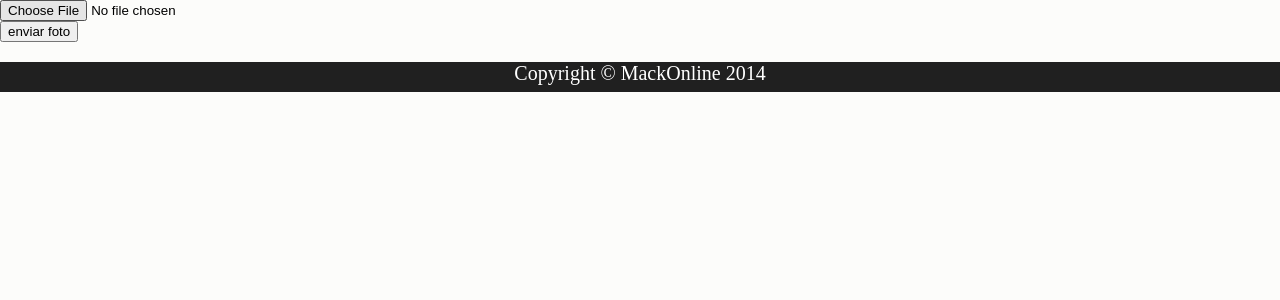
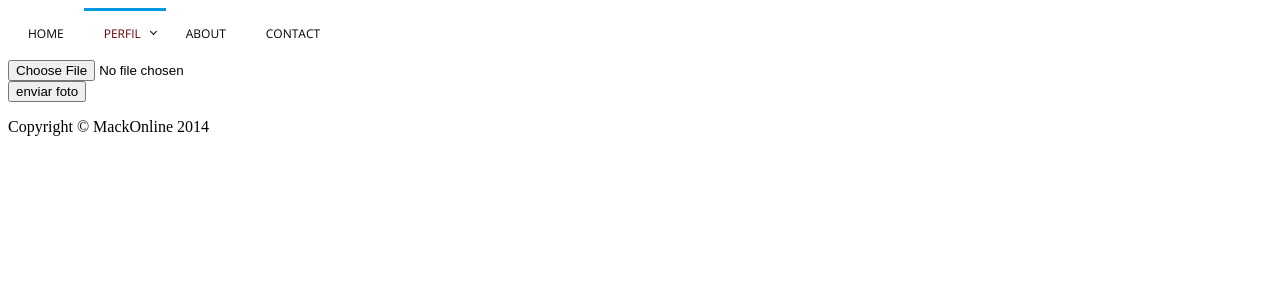
Before and after one commit to VictorMessina/ProjetoTecWeb, a PHP site: page /perfil.php in a window 1280 px wide. Shown: the top 300 px of the page. Run offline with PHP 8.4, Linux system fonts and the light colour scheme.

Commit message:
alterações no perfil, no index e css

```diff
--- /dev/null
+++ b/css/menu.css
@@ -0,0 +1,309 @@
+@import url(http://fonts.googleapis.com/css?family=Open+Sans);
+#cssmenu,
+#cssmenu ul,
+#cssmenu ul li,
+#cssmenu ul li a,
+#cssmenu #menu-button {
+  margin: 0;
+  padding: 0;
+  border: 0;
+  list-style: none;
+  line-height: 1;
+  display: block;
+  position: relative;
+  -webkit-box-sizing: border-box;
+  -moz-box-sizing: border-box;
+  box-sizing: border-box;
+}
+#cssmenu:after,
+#cssmenu > ul:after {
+  content: ".";
+  display: block;
+  clear: both;
+  visibility: hidden;
+  line-height: 0;
+  height: 0;
+}
+#cssmenu #menu-button {
+  display: none;
+}
+#cssmenu {
+  width: auto;
+  font-family: 'Open Sans', sans-serif;
+  line-height: 1;
+  background: #ffffff;
+}
+#menu-line {
+  position: absolute;
+  top: 0;
+  left: 0;
+  height: 3px;
+  background: #009ae1;
+  -webkit-transition: all 0.25s ease-out;
+  -moz-transition: all 0.25s ease-out;
+  -ms-transition: all 0.25s ease-out;
+  -o-transition: all 0.25s ease-out;
+  transition: all 0.25s ease-out;
+}
+#cssmenu > ul > li {
+  float: left;
+}
+#cssmenu.align-center > ul {
+  font-size: 0;
+  text-align: center;
+}
+#cssmenu.align-center > ul > li {
+  display: inline-block;
+  float: none;
+}
+#cssmenu.align-center ul ul {
+  text-align: left;
+}
+#cssmenu.align-right > ul > li {
+  float: right;
+}
+#cssmenu.align-right ul ul {
+  text-align: right;
+}
+#cssmenu > ul > li > a {
+  padding: 20px;
+  font-size: 12px;
+  text-decoration: none;
+  text-transform: uppercase;
+  color: #000000;
+  -webkit-transition: color .2s ease;
+  -moz-transition: color .2s ease;
+  -ms-transition: color .2s ease;
+  -o-transition: color .2s ease;
+  transition: color .2s ease;
+}
+#cssmenu > ul > li:hover > a,
+#cssmenu > ul > li.active > a {
+  color: #6B0000;
+}
+#cssmenu > ul > li.has-sub > a {
+  padding-right: 25px;
+}
+#cssmenu > ul > li.has-sub > a::after {
+  position: absolute;
+  top: 21px;
+  right: 10px;
+  width: 4px;
+  height: 4px;
+  border-bottom: 1px solid #000000;
+  border-right: 1px solid #000000;
+  content: "";
+  -webkit-transform: rotate(45deg);
+  -moz-transform: rotate(45deg);
+  -ms-transform: rotate(45deg);
+  -o-transform: rotate(45deg);
+  transform: rotate(45deg);
+  -webkit-transition: border-color 0.2s ease;
+  -moz-transition: border-color 0.2s ease;
+  -ms-transition: border-color 0.2s ease;
+  -o-transition: border-color 0.2s ease;
+  transition: border-color 0.2s ease;
+}
+#cssmenu > ul > li.has-sub:hover > a::after {
+  border-color: #009ae1;
+}
+#cssmenu ul ul {
+  position: absolute;
+  left: -9999px;
+}
+#cssmenu li:hover > ul {
+  left: auto;
+}
+#cssmenu.align-right li:hover > ul {
+  right: 0;
+}
+#cssmenu ul ul ul {
+  margin-left: 100%;
+  top: 0;
+}
+#cssmenu.align-right ul ul ul {
+  margin-left: 0;
+  margin-right: 100%;
+}
+#cssmenu ul ul li {
+  height: 0;
+  -webkit-transition: height .2s ease;
+  -moz-transition: height .2s ease;
+  -ms-transition: height .2s ease;
+  -o-transition: height .2s ease;
+  transition: height .2s ease;
+}
+#cssmenu ul li:hover > ul > li {
+  height: 32px;
+}
+#cssmenu ul ul li a {
+  padding: 10px 20px;
+  width: 160px;
+  font-size: 12px;
+  background: #333333;
+  text-decoration: none;
+  color: #dddddd;
+  -webkit-transition: color .2s ease;
+  -moz-transition: color .2s ease;
+  -ms-transition: color .2s ease;
+  -o-transition: color .2s ease;
+  transition: color .2s ease;
+}
+#cssmenu ul ul li:hover > a,
+#cssmenu ul ul li a:hover {
+  color: #ffffff;
+}
+#cssmenu ul ul li.has-sub > a::after {
+  position: absolute;
+  top: 13px;
+  right: 10px;
+  width: 4px;
+  height: 4px;
+  border-bottom: 1px solid #dddddd;
+  border-right: 1px solid #dddddd;
+  content: "";
+  -webkit-transform: rotate(-45deg);
+  -moz-transform: rotate(-45deg);
+  -ms-transform: rotate(-45deg);
+  -o-transform: rotate(-45deg);
+  transform: rotate(-45deg);
+  -webkit-transition: border-color 0.2s ease;
+  -moz-transition: border-color 0.2s ease;
+  -ms-transition: border-color 0.2s ease;
+  -o-transition: border-color 0.2s ease;
+  transition: border-color 0.2s ease;
+}
+#cssmenu.align-right ul ul li.has-sub > a::after {
+  right: auto;
+  left: 10px;
+  border-bottom: 0;
+  border-right: 0;
+  border-top: 1px solid #dddddd;
+  border-left: 1px solid #dddddd;
+}
+#cssmenu ul ul li.has-sub:hover > a::after {
+  border-color: #ffffff;
+}
+@media all and (max-width: 768px), only screen and (-webkit-min-device-pixel-ratio: 2) and (max-width: 1024px), only screen and (min--moz-device-pixel-ratio: 2) and (max-width: 1024px), only screen and (-o-min-device-pixel-ratio: 2/1) and (max-width: 1024px), only screen and (min-device-pixel-ratio: 2) and (max-width: 1024px), only screen and (min-resolution: 192dpi) and (max-width: 1024px), only screen and (min-resolution: 2dppx) and (max-width: 1024px) {
+  #cssmenu {
+    width: 100%;
+  }
+  #cssmenu ul {
+    width: 100%;
+    display: none;
+  }
+  #cssmenu.align-center > ul,
+  #cssmenu.align-right ul ul {
+    text-align: left;
+  }
+  #cssmenu ul li,
+  #cssmenu ul ul li,
+  #cssmenu ul li:hover > ul > li {
+    width: 100%;
+    height: auto;
+    border-top: 1px solid rgba(120, 120, 120, 0.15);
+  }
+  #cssmenu ul li a,
+  #cssmenu ul ul li a {
+    width: 100%;
+  }
+  #cssmenu > ul > li,
+  #cssmenu.align-center > ul > li,
+  #cssmenu.align-right > ul > li {
+    float: none;
+    display: block;
+  }
+  #cssmenu ul ul li a {
+    padding: 20px 20px 20px 30px;
+    font-size: 12px;
+    color: #000000;
+    background: none;
+  }
+  #cssmenu ul ul li:hover > a,
+  #cssmenu ul ul li a:hover {
+    color: #000000;
+  }
+  #cssmenu ul ul ul li a {
+    padding-left: 40px;
+  }
+  #cssmenu ul ul,
+  #cssmenu ul ul ul {
+    position: relative;
+    left: 0;
+    right: auto;
+    width: 100%;
+    margin: 0;
+  }
+  #cssmenu > ul > li.has-sub > a::after,
+  #cssmenu ul ul li.has-sub > a::after {
+    display: none;
+  }
+  #menu-line {
+    display: none;
+  }
+  #cssmenu #menu-button {
+    display: block;
+    padding: 20px;
+    color: #000000;
+    cursor: pointer;
+    font-size: 12px;
+    text-transform: uppercase;
+  }
+  #cssmenu #menu-button::after {
+    content: '';
+    position: absolute;
+    top: 20px;
+    right: 20px;
+    display: block;
+    width: 15px;
+    height: 2px;
+    background: #000000;
+  }
+  #cssmenu #menu-button::before {
+    content: '';
+    position: absolute;
+    top: 25px;
+    right: 20px;
+    display: block;
+    width: 15px;
+    height: 3px;
+    border-top: 2px solid #000000;
+    border-bottom: 2px solid #000000;
+  }
+  #cssmenu .submenu-button {
+    position: absolute;
+    z-index: 10;
+    right: 0;
+    top: 0;
+    display: block;
+    border-left: 1px solid rgba(120, 120, 120, 0.15);
+    height: 52px;
+    width: 52px;
+    cursor: pointer;
+  }
+  #cssmenu .submenu-button::after {
+    content: '';
+    position: absolute;
+    top: 21px;
+    left: 26px;
+    display: block;
+    width: 1px;
+    height: 11px;
+    background: #000000;
+    z-index: 99;
+  }
+  #cssmenu .submenu-button::before {
+    content: '';
+    position: absolute;
+    left: 21px;
+    top: 26px;
+    display: block;
+    width: 11px;
+    height: 1px;
+    background: #000000;
+    z-index: 99;
+  }
+  #cssmenu .submenu-button.submenu-opened:after {
+    display: none;
+  }
+}
--- /dev/null
+++ b/menu.js
@@ -0,0 +1,110 @@
+(function($) {
+
+  $.fn.menumaker = function(options) {
+
+      var cssmenu = $(this), settings = $.extend({
+        title: "Menu",
+        format: "dropdown",
+        sticky: false
+      }, options);
+
+      return this.each(function() {
+        cssmenu.prepend('<div id="menu-button">' + settings.title + '</div>');
+        $(this).find("#menu-button").on('click', function(){
+          $(this).toggleClass('menu-opened');
+          var mainmenu = $(this).next('ul');
+          if (mainmenu.hasClass('open')) {
+            mainmenu.hide().removeClass('open');
+          }
+          else {
+            mainmenu.show().addClass('open');
+            if (settings.format === "dropdown") {
+              mainmenu.find('ul').show();
+            }
+          }
+        });
+
+        cssmenu.find('li ul').parent().addClass('has-sub');
+
+        multiTg = function() {
+          cssmenu.find(".has-sub").prepend('<span class="submenu-button"></span>');
+          cssmenu.find('.submenu-button').on('click', function() {
+            $(this).toggleClass('submenu-opened');
+            if ($(this).siblings('ul').hasClass('open')) {
+              $(this).siblings('ul').removeClass('open').hide();
+            }
+            else {
+              $(this).siblings('ul').addClass('open').show();
+            }
+          });
+        };
+
+        if (settings.format === 'multitoggle') multiTg();
+        else cssmenu.addClass('dropdown');
+
+        if (settings.sticky === true) cssmenu.css('position', 'fixed');
+
+        resizeFix = function() {
+          if ($( window ).width() > 768) {
+            cssmenu.find('ul').show();
+          }
+
+          if ($(window).width() <= 768) {
+            cssmenu.find('ul').hide().removeClass('open');
+          }
+        };
+        resizeFix();
+        return $(window).on('resize', resizeFix);
+
+      });
+  };
+})(jQuery);
+
+(function($){
+$(document).ready(function(){
+
+$(document).ready(function() {
+  $("#cssmenu").menumaker({
+    title: "Menu",
+    format: "multitoggle"
+  });
+
+  $("#cssmenu").prepend("<div id='menu-line'></div>");
+
+var foundActive = false, activeElement, linePosition = 0, menuLine = $("#cssmenu #menu-line"), lineWidth, defaultPosition, defaultWidth;
+
+$("#cssmenu > ul > li").each(function() {
+  if ($(this).hasClass('active')) {
+    activeElement = $(this);
+    foundActive = true;
+  }
+});
+
+if (foundActive === false) {
+  activeElement = $("#cssmenu > ul > li").first();
+}
+
+defaultWidth = lineWidth = activeElement.width();
+
+defaultPosition = linePosition = activeElement.position().left;
+
+menuLine.css("width", lineWidth);
+menuLine.css("left", linePosition);
+
+$("#cssmenu > ul > li").hover(function() {
+  activeElement = $(this);
+  lineWidth = activeElement.width();
+  linePosition = activeElement.position().left;
+  menuLine.css("width", lineWidth);
+  menuLine.css("left", linePosition);
+},
+function() {
+  menuLine.css("left", defaultPosition);
+  menuLine.css("width", defaultWidth);
+});
+
+});
+
+
+});
+})(jQuery);
--- a/perfil.php
+++ b/perfil.php
@@ -6,10 +6,39 @@
 		<meta charset="utf-8"/>
 		<meta name="descripition" content="Formulário"/>
 		<meta name="author" content="Bianca, Carol, Marcelo, Victor"/>
-		<link rel="stylesheet" type="text/css" href="css/estilo.css"/>
+		<link rel="stylesheet" type="text/css" href="css/menu.css"/>
+                <script src="http://code.jquery.com/jquery-latest.min.js" type="text/javascript"></script>
+                <script src="menu.js"></script>
 	</head>
 
 	<body>
+
+            <header>
+                <div id='cssmenu'>
+<ul>
+   <li><a href='#'>Home</a></li>
+   <li class='active has-sub'><a href='#'>Perfil</a>
+      <ul>
+         <li class='has-sub'><a href='#'>Categoria</a>
+            <ul>
+               <li><a href='#'>-</a></li>
+               <li><a href='#'>-</a></li>
+            </ul>
+         </li>
+         <li class='has-sub'><a href='#'>lalala</a>
+            <ul>
+               <li><a href='#'>Sub Product</a></li>
+               <li><a href='#'>Sub Product</a></li>
+            </ul>
+         </li>
+      </ul>
+   </li>
+   <li><a href='#'>About</a></li>
+   <li><a href='#'>Contact</a></li>
+</ul>
+</div>
+
+            </header>
                 <form method="POST" enctype="multipart/form-data" action="upload.php">
                     <input type="file" name="arquivo" id="arquivo">
                     <br>
```
Also changed, not shown: index.php (+0 -20 lines).
